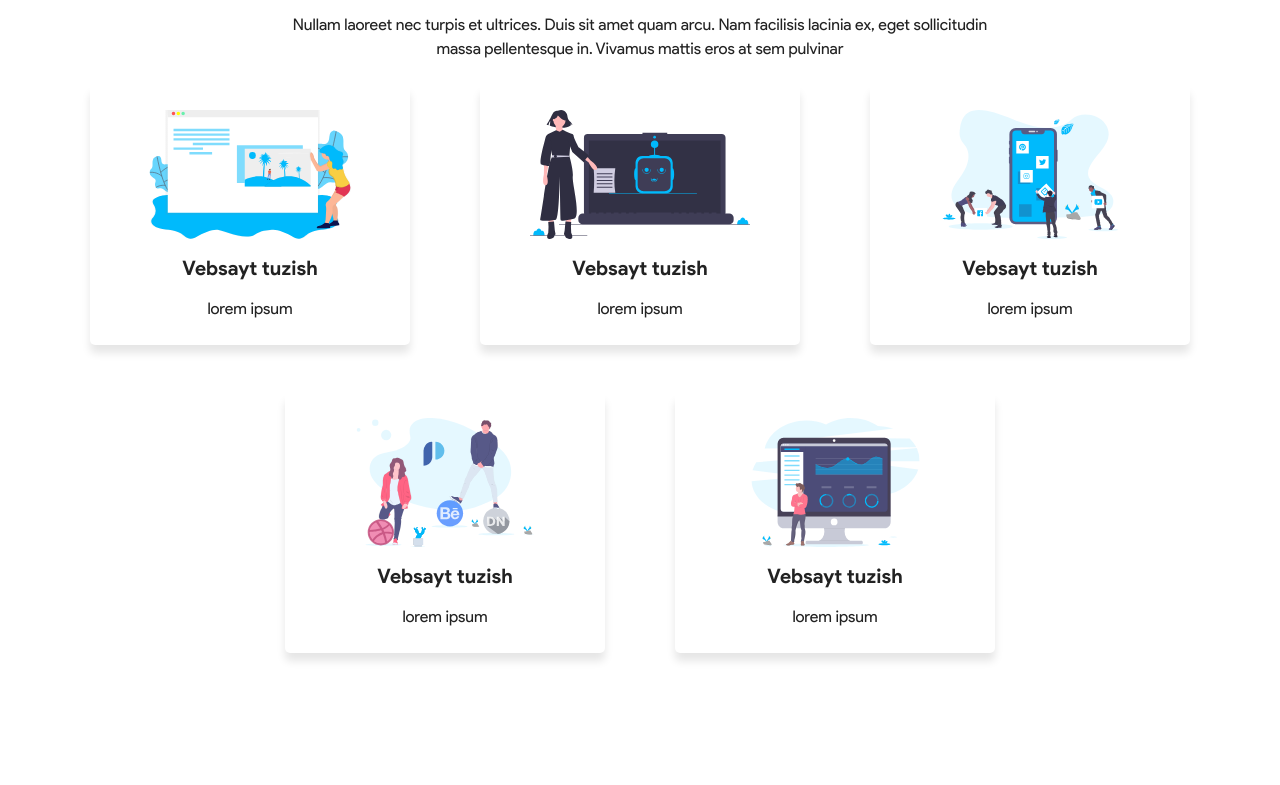
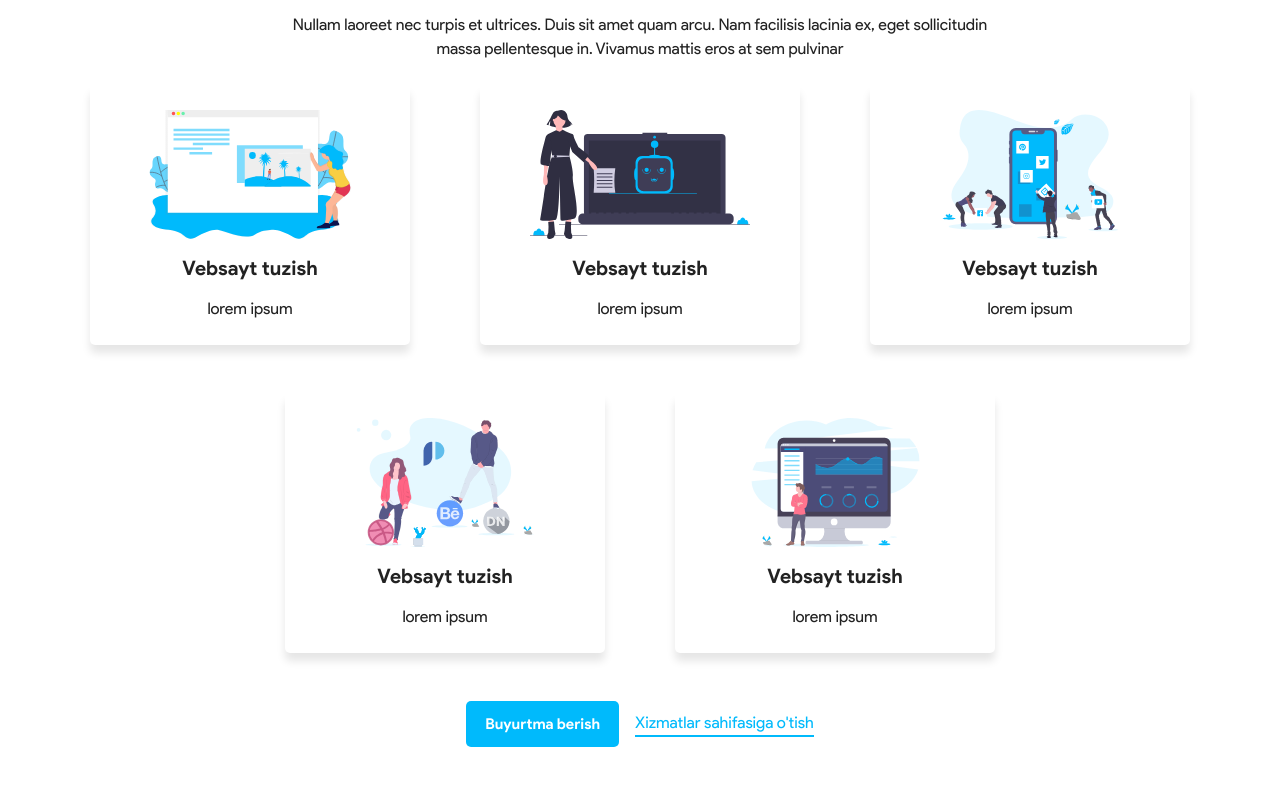
Before and after one commit to udilbar/pixer, a plain HTML site: page index.html in a window 1280 px wide. Shown: the part 567-1352 px from the top of the page. Before the commit the page ends 1268 px from the top, so only its background shows below. Drawn offline with Linux system fonts and the light colour scheme.

Commit message:
Add services section buttons and styles

```diff
--- a/css/styles.css
+++ b/css/styles.css
@@ -33,7 +33,7 @@ body {
   margin-top: 59px;
   font-family: "Product sans", "Arial", sans-serif;
   font-size: 16px;
-  line-height: 1.5;
+  line-height: 24px;
   background-color: #fff;
   color: #222;
 }
@@ -146,11 +146,11 @@ img {
   border-radius: 5px;
   color: #FFFFFF;
   padding: 8px 16px;
-  margin-left: 32px;
   white-space: nowrap;
 }
 
 .blue-link-add-style {
+  margin-left: 32px;
   font-weight: bold;
   transition: background-color 0.3s ease,
   border-color 0.3s ease,
@@ -276,6 +276,12 @@ img {
   border-radius: 5px;
 }
 
+/* SERVICES SECTION */
+
+.services {
+  margin-bottom: 56px;
+}
+
 .section-heading {
   margin-top: 0;
   margin-bottom: 16px;
@@ -381,3 +387,20 @@ img {
 .services-link-text {
   margin: 0;
 }
+
+.services-ordering {
+  display: flex;
+  align-items: center;
+  justify-content: center;
+}
+
+.ordering-button {
+  font-weight: bold;
+}
+
+.going-services-link {
+  margin-left: 16px;
+  color: #00BAFC;
+  text-decoration: none;
+  border-bottom: 2px solid #00BAFC;
+}
--- a/index.html
+++ b/index.html
@@ -134,6 +134,10 @@
             </a>
           </li>
         </ul>
+        <div class="services-ordering">
+          <a class="blue-link ordering-button" href="#orderingButton">Buyurtma berish</a>
+          <a class="going-services-link" href="services.html">Xizmatlar sahifasiga o'tish</a>
+        </div>
       </div>
     </section><!-- services -->
   </main>
```
